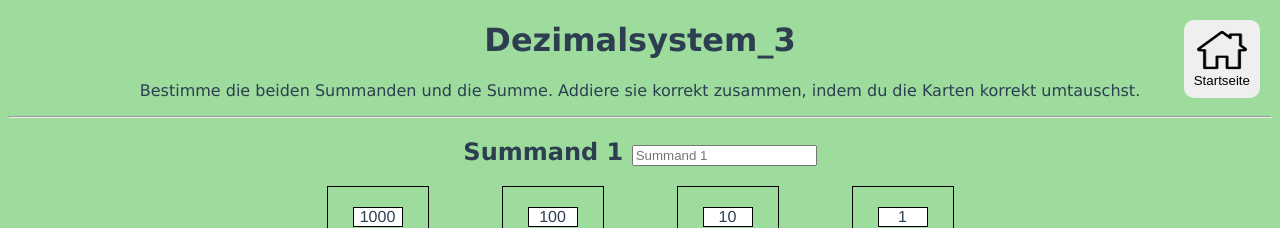
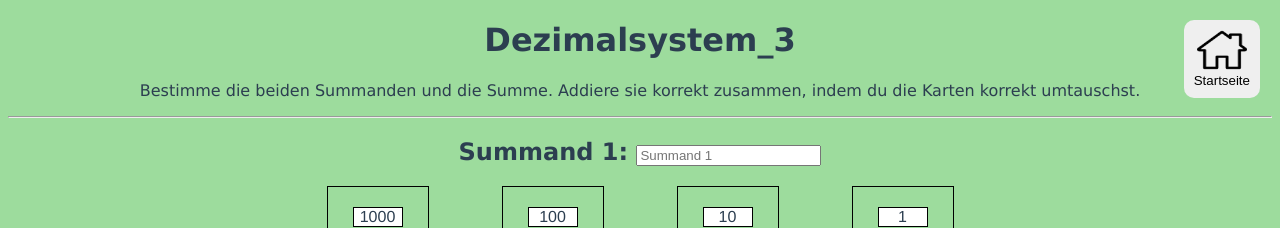
Before and after one commit to Fisnik-Mustafa/bsc-thesis, a Vue app: page /dezimalsystem_3 in a window 1280 px wide. Shown: the top 228 px of the page. Built offline with nearby package versions, Linux system fonts and the light colour scheme.

Commit message:
Fehler korrigiert

```diff
--- a/src/views/Dezimalsystem_3.vue
+++ b/src/views/Dezimalsystem_3.vue
@@ -15,7 +15,7 @@
     />
     <hr style="color: black" />
 
-    <h2>Summand 1 <input type="text" placeholder="Summand 1" v-model="eingabesummand1"></h2>
+    <h2>Summand 1: <input type="text" placeholder="Summand 1" v-model="eingabesummand1"></h2>
     <div class="zahl">
       <div class="einheit">
         <div v-for="index in summand1tausender" :key="index" class="karte">
```
